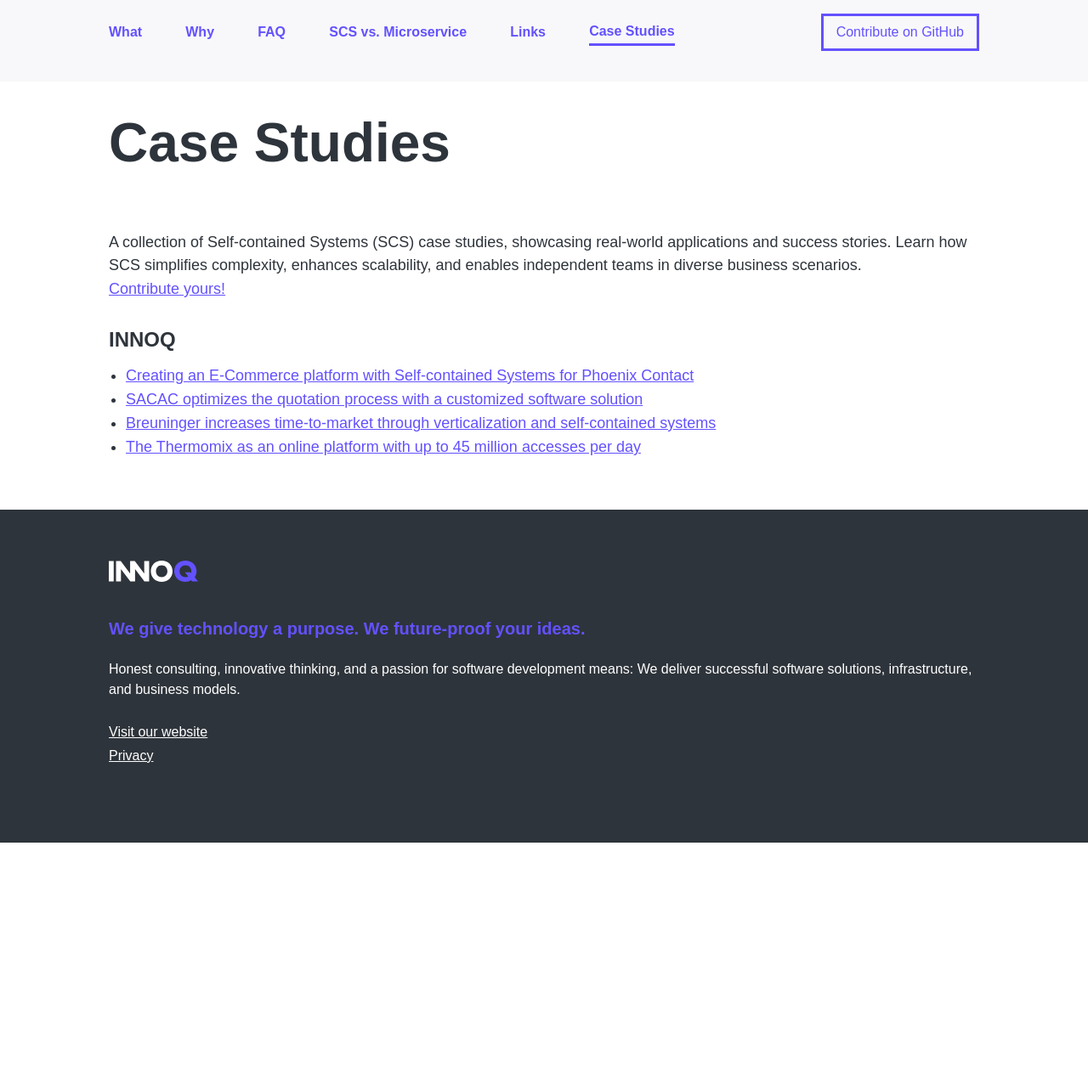
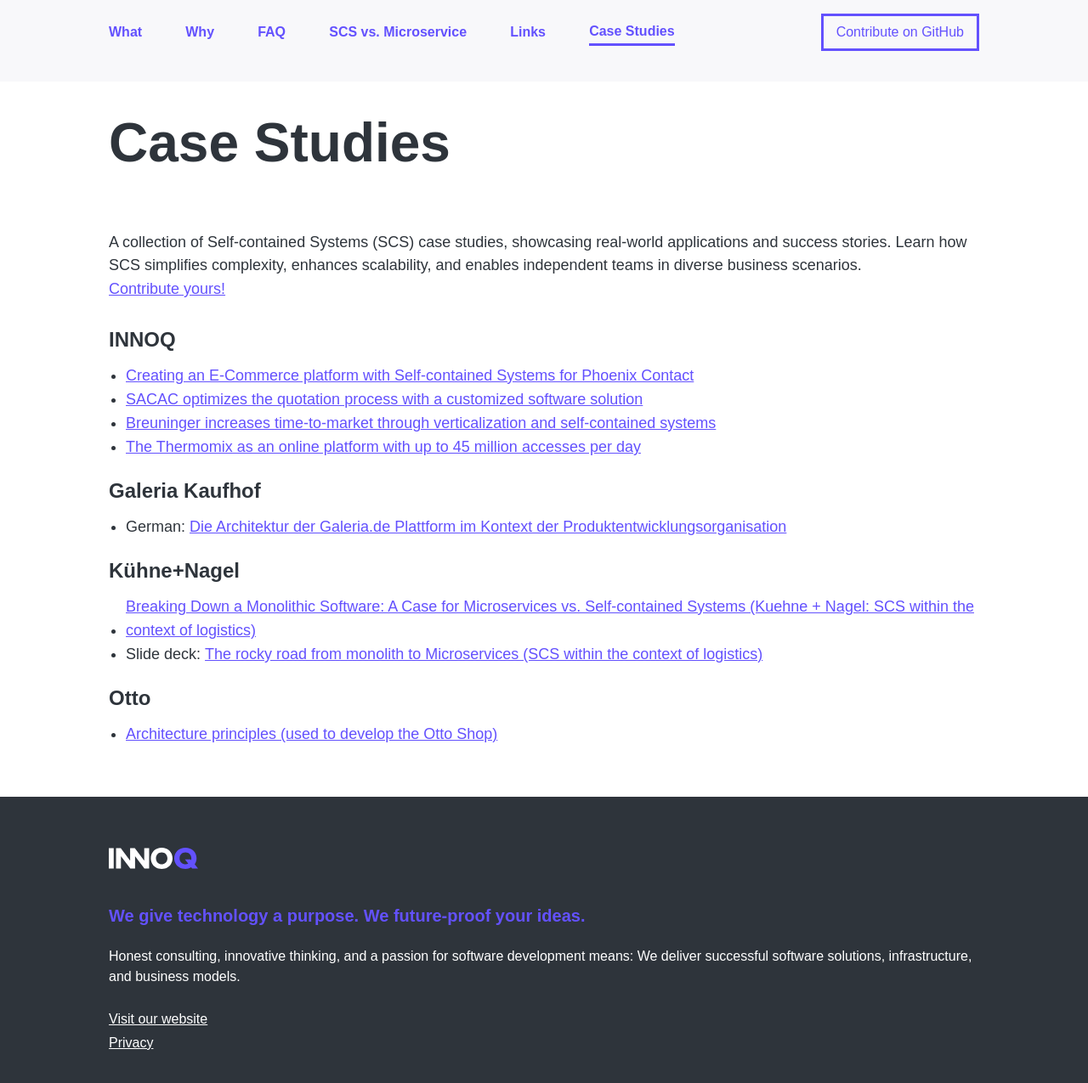
Before and after one commit to innoq/SCS, a Jekyll site: the page built from case-studies.md, in a window 1280 px wide and 1330 px high. Shown: the top 1275 px of the window at 85% size. Built offline with Jekyll 4.4.1, drawn with Linux system fonts in a browser that asks for light colours; some web fonts are replaced.

Commit message:
Add more case studies

```diff
--- a/case-studies.md
+++ b/case-studies.md
@@ -16,3 +16,16 @@
 - [SACAC optimizes the quotation process with a customized software solution](https://www.innoq.com/en/cases/sacac-spezialloesung-zur-angebotserstellung/)
 - [Breuninger increases time-to-market through verticalization and self-contained systems](https://www.innoq.com/en/cases/ecommerce-breuninger/)
 - [The Thermomix as an online platform with up to 45 million accesses per day](https://www.innoq.com/en/cases/vorwerk-thermomix-digitalisierung-iot/)
+
+### Galeria Kaufhof
+
+- German: [Die Architektur der Galeria.de Plattform im Kontext der Produktentwicklungsorganisation](https://tech.kaufhof.io/general/2015/12/15/architektur-und-organisation-im-galeria-de-produktmanagement)
+
+### Kühne+Nagel
+
+- [Breaking Down a Monolithic Software: A Case for Microservices vs. Self-contained Systems (Kuehne + Nagel: SCS within the context of logistics)](https://www.elastic.io/integration-best-practices/breaking-down-monolith-microservices-and-self-contained-systems/)
+- Slide deck: [The rocky road from monolith to Microservices (SCS within the context of logistics)](https://kuehne-nagel.github.io/monolith-to-microservices/)
+
+### Otto
+
+- [Architecture principles (used to develop the Otto Shop)](https://www.otto.de/jobs/en/technology/techblog/blogpost/architecture-principles-2013-04-15.php)
```
